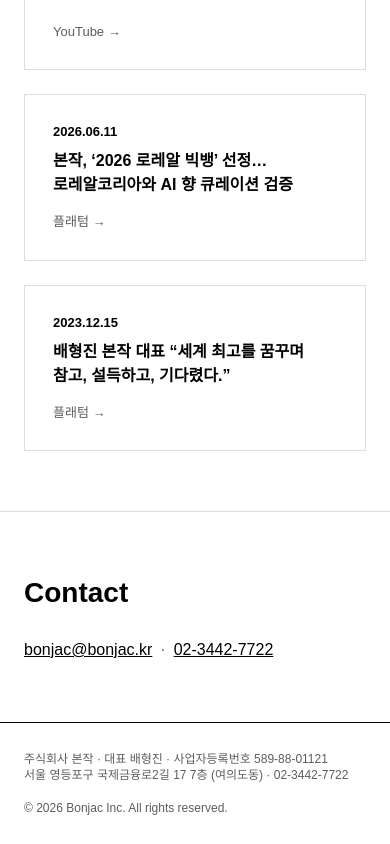
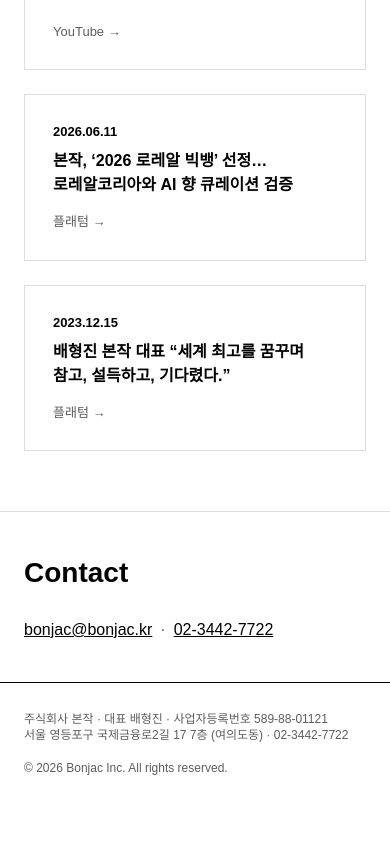
Before and after one commit to jay-bjkim0109/bonjac-homepage, a Next.js app: page /b in a window 390 px wide. Shown: the part 6629-7473 px from the top of the page. After the commit the page ends 7433 px from the top, so only its background shows below. Built offline with nearby package versions, Linux system fonts and the light colour scheme; a web font is replaced by a local one.

Commit message:
하단 여백 수정

```diff
--- a/app/b/page.tsx
+++ b/app/b/page.tsx
@@ -195,7 +195,7 @@ export default function DirectionB() {
 
         <News />
 
-        <section id="contact" className="band">
+        <section id="contact" className="band band-compact">
           <div className="container split split-aside">
             <h2 className="band-title">Contact</h2>
             <div className="contact-row">
--- a/app/c/page.tsx
+++ b/app/c/page.tsx
@@ -161,7 +161,7 @@ export default function DirectionC() {
 
         <Tech />
 
-        <section id="contact" className="band">
+        <section id="contact" className="band band-compact">
           <div className="container split split-aside">
             <h2 className="band-title">Contact</h2>
             <div className="contact-row">
--- a/app/globals.css
+++ b/app/globals.css
@@ -260,6 +260,11 @@ a {
 
 .band-first {
   border-top: 0;
+}
+
+/* A one-line section (Contact) takes half the usual section padding */
+.band-compact {
+  padding: 40px 0;
 }
 
 .band-title {
@@ -634,6 +639,10 @@ a.media-card:hover {
     padding: 60px 0;
   }
 
+  .band-compact {
+    padding: 40px 0;
+  }
+
   .band-title {
     font-size: 28px;
     line-height: 42px;
```
Also changed, not shown: 1 other file (tests, documents, lock files or other folders).
